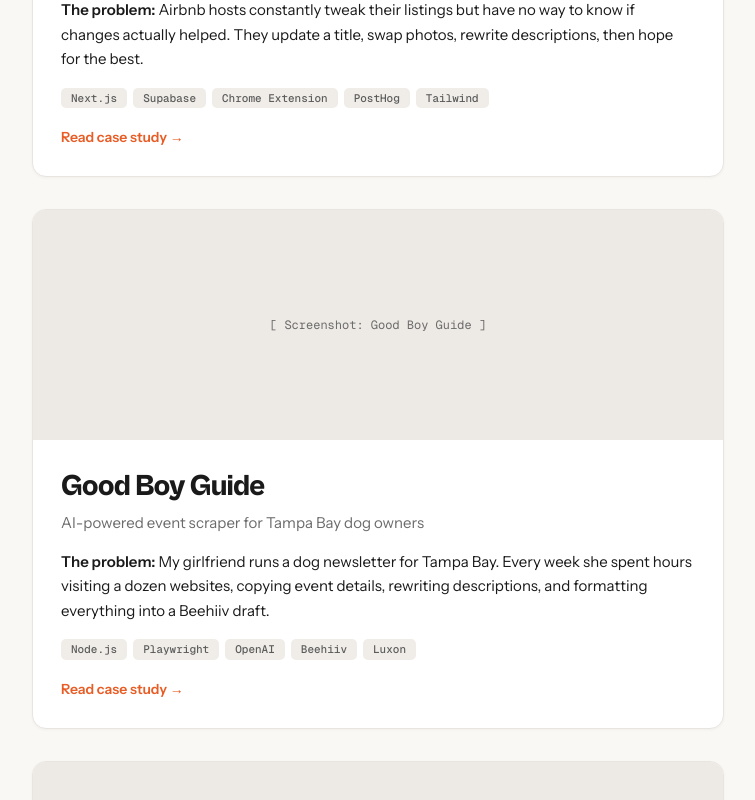
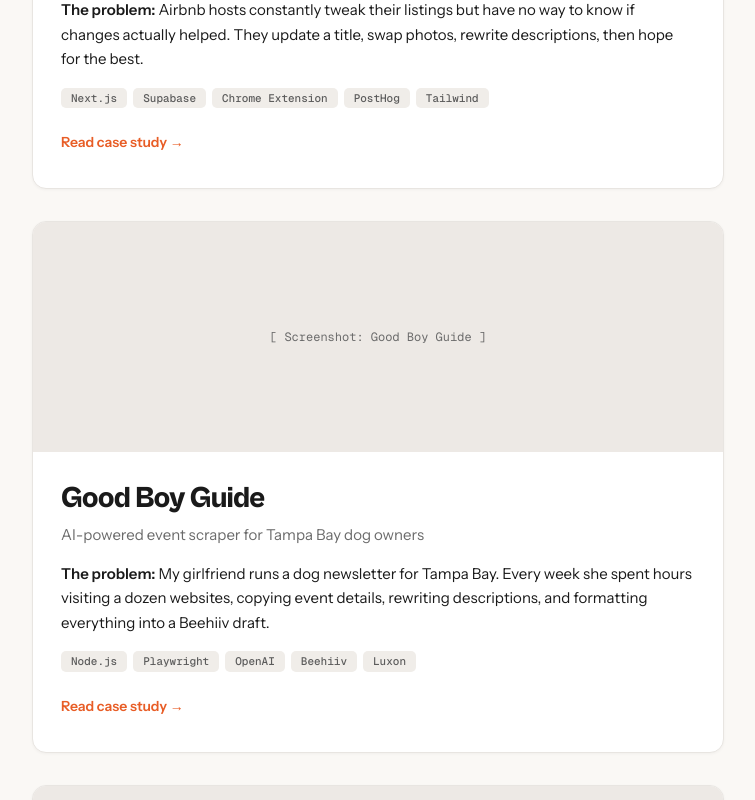
Before and after one commit to jonathan-c/castillo-j-portfolio, a Next.js app: page / in a window 1280 px wide. Shown: the part 840-1640 px from the top of the page, without its empty margins (262-1017 px from the left). Built offline with nearby package versions, Linux system fonts and the light colour scheme.

Commit message:
style(design): FINDING-004 — increase touch target on case study links

```diff
--- a/components/ProjectCard.tsx
+++ b/components/ProjectCard.tsx
@@ -24,7 +24,7 @@
         </div>
         <Link
           href={`/projects/${project.slug}`}
-          className="text-sm text-accent font-semibold hover:text-accent-hover"
+          className="inline-block text-sm text-accent font-semibold hover:text-accent-hover py-2"
         >
           Read case study →
         </Link>
```
